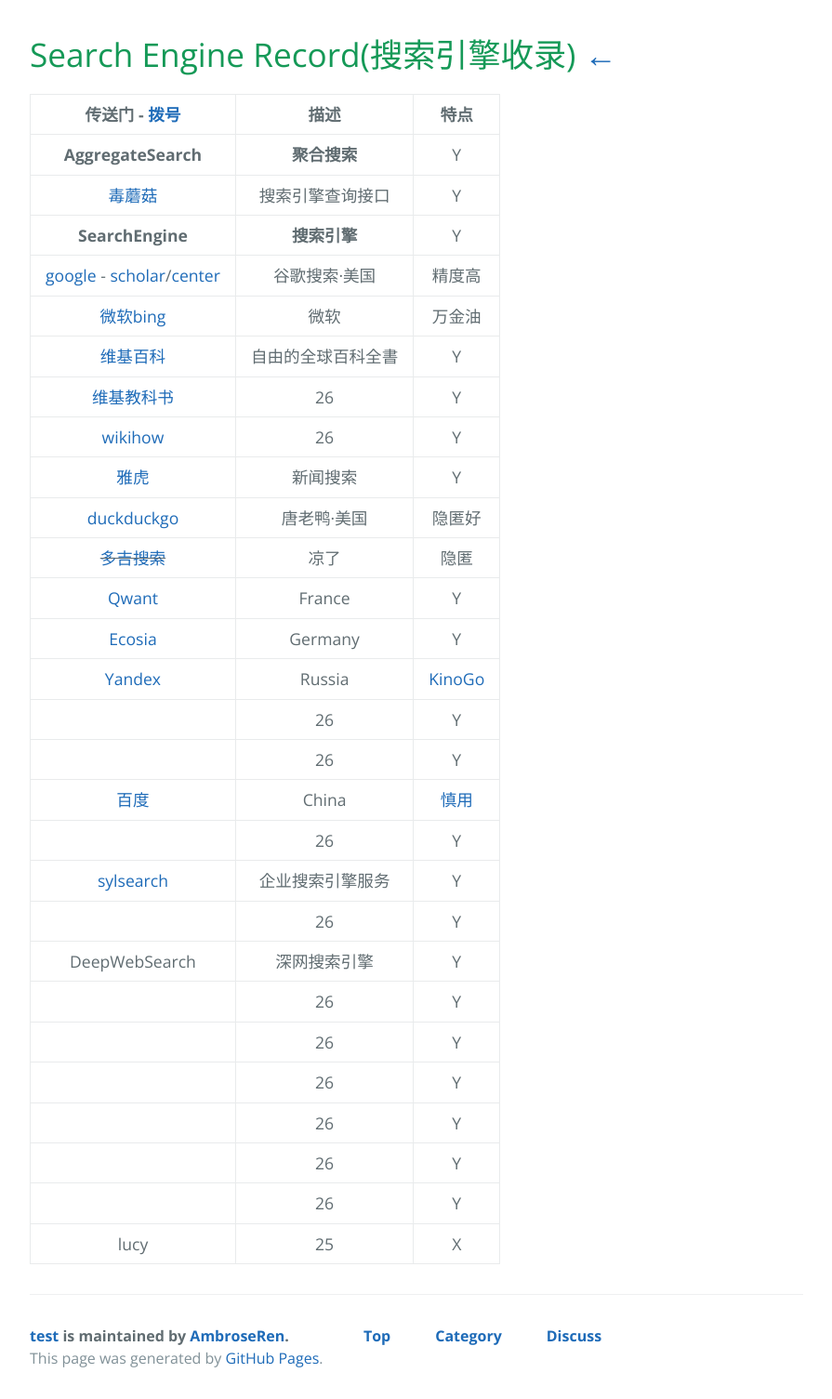
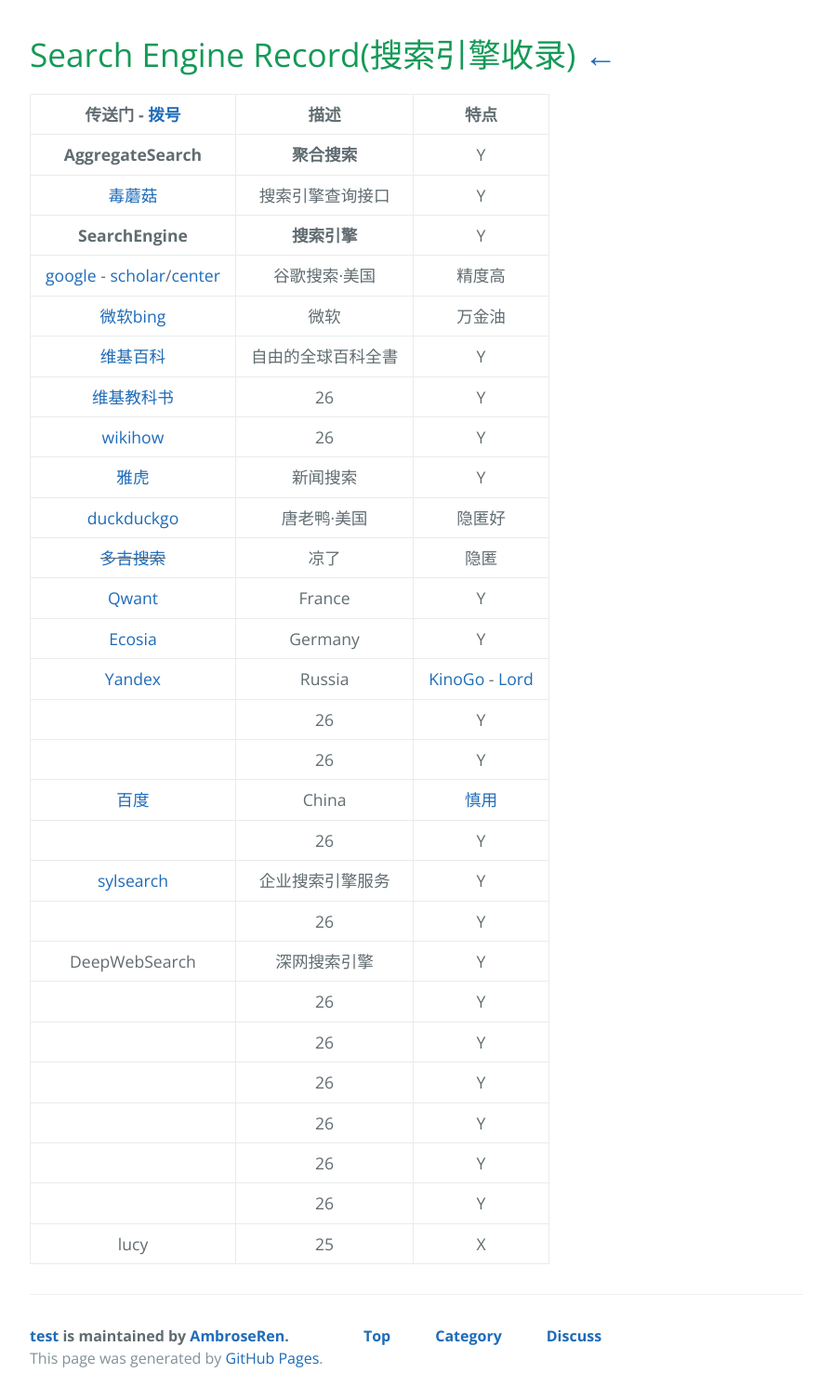
Before and after one commit to AmbroseRen/test, a Jekyll site: the page built from Library/SearchEngine.md, in a window 1280 px wide. Shown: the whole page at 93% size, without its empty margins (192-1087 px from the left). Built offline with Jekyll 4.4.1, drawn with Linux system fonts in a browser that asks for light colours; our own code applies the rules of GitHub Pages for plain Markdown files; the repository's description, which GitHub fills in, is left out.

Commit message:
Update SearchEngine.md

```diff
--- a/Library/SearchEngine.md
+++ b/Library/SearchEngine.md
@@ -15,7 +15,7 @@
 | ~~[多吉搜索](https://www.dogedoge.com)~~ | 凉了 | 隐匿 |
 | [Qwant](https://www.qwant.com) | France | Y |
 | [Ecosia](https://www.ecosia.org) | Germany | Y |
-| [Yandex](https://yandex.com) | Russia | [KinoGo](https://kinogo-films.biz/) |
+| [Yandex](https://yandex.com) | Russia | [KinoGo](https://kinogo-films.biz/) - [Lord](https://lordserialtlb.online/) |
 | []() | 26 | Y |
 | []() | 26 | Y |
 | [百度](https://www.baidu.com/) | China | [慎用](https://kenengba.com/post/3414.html) |
```
